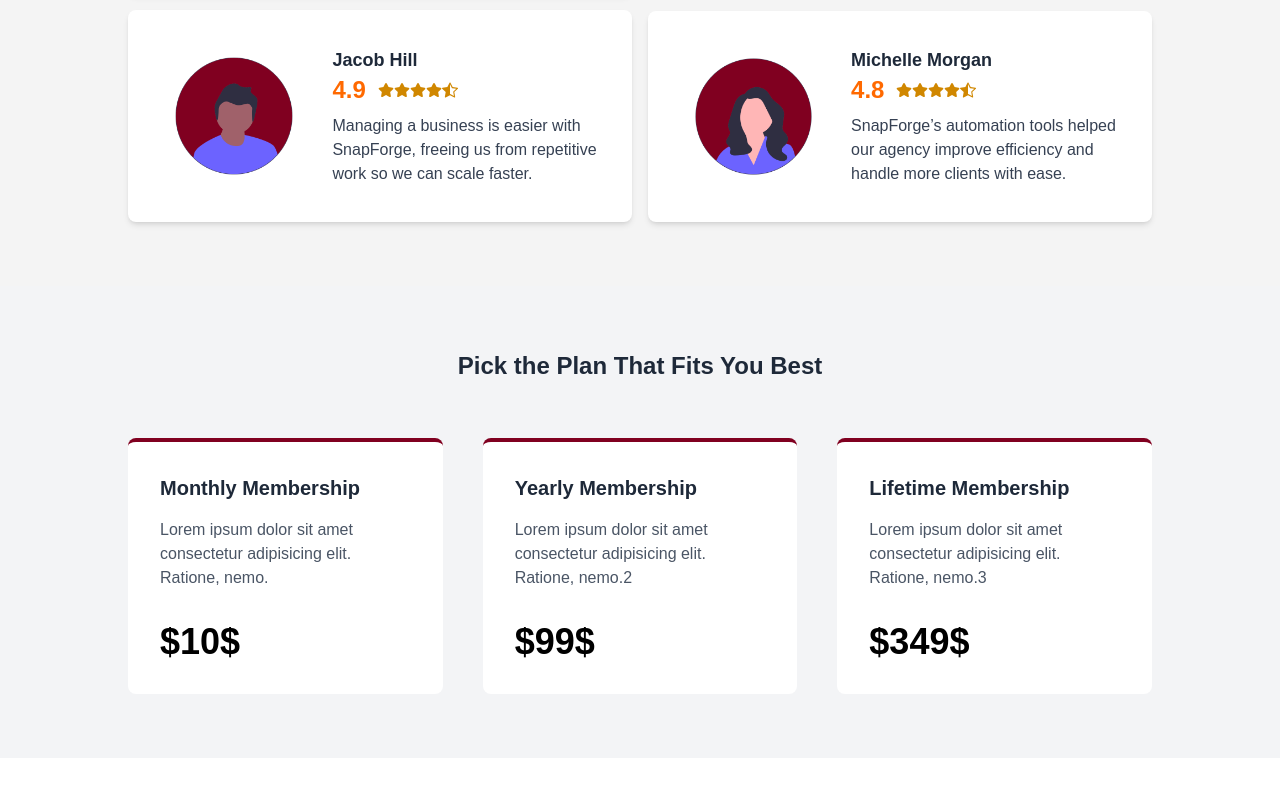
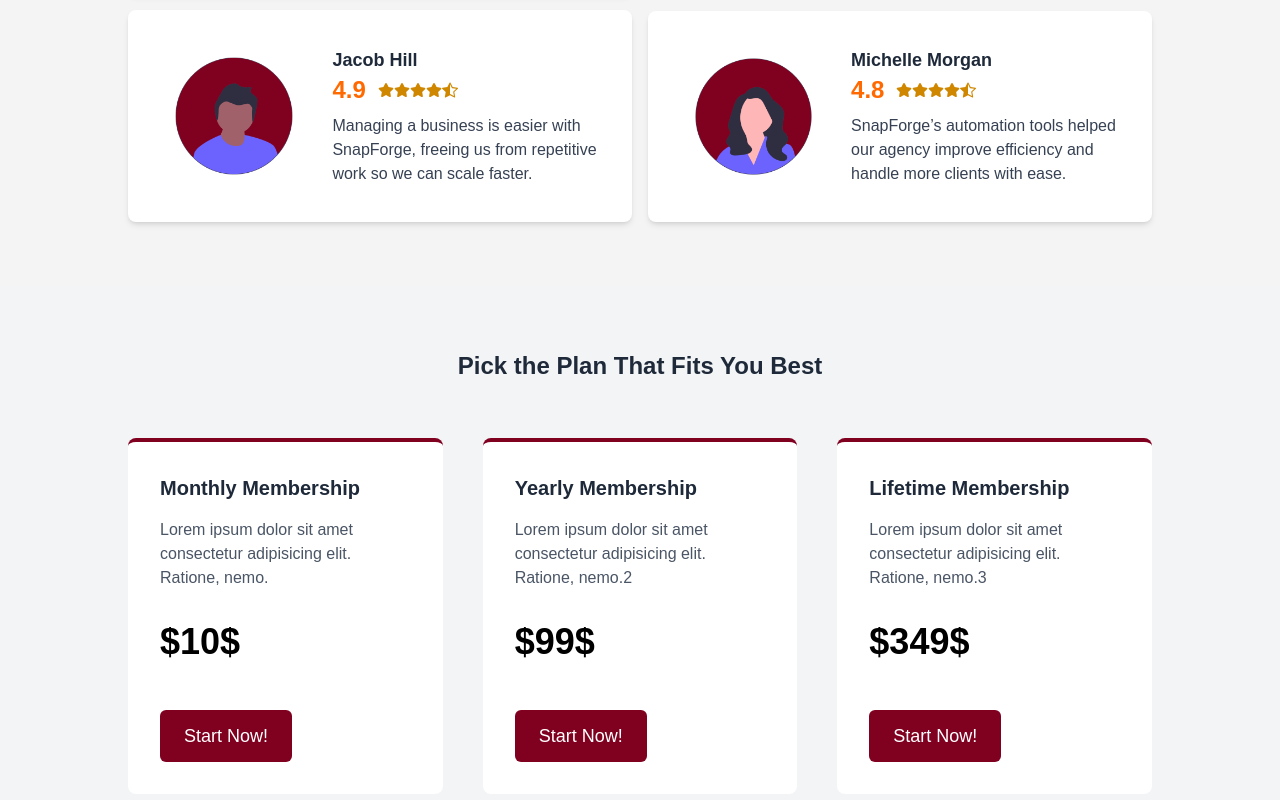
Before and after one commit to berkcantelseren/SnapForge, a Next.js app: page / in a window 1280 px wide. Shown: the part 3222-4022 px from the top of the page. Before the commit the page ends 3980 px from the top, so only its background shows below. Built offline with nearby package versions, Linux system fonts and the light colour scheme; a web font is replaced by a local one.

Commit message:
added buttons for pricecard

```diff
--- a/app/components/Home/Pricing/PriceCard.tsx
+++ b/app/components/Home/Pricing/PriceCard.tsx
@@ -14,6 +14,18 @@ export default function PriceCard({ time, price, desc }: Props) {
           <span className="text-4xl font-bold text-black">${price}</span>
         </div>
       </div>
+      {/* Button  */}
+      <div className="mt-12">
+        <a
+          href="#_"
+          className="inline-flex items-center justify-center w-full px-6 py-3 mb-2 text-lg text-white bg-[#800020] rounded-md hover:bg-[#9B2D2F] sm:w-auto sm:mb-0"
+          data-primary="green-400"
+          data-rounded="rounded-2xl"
+          data-primary-reset="{}"
+        >
+          Start Now!
+        </a>
+      </div>
     </div>
   );
 }
```
